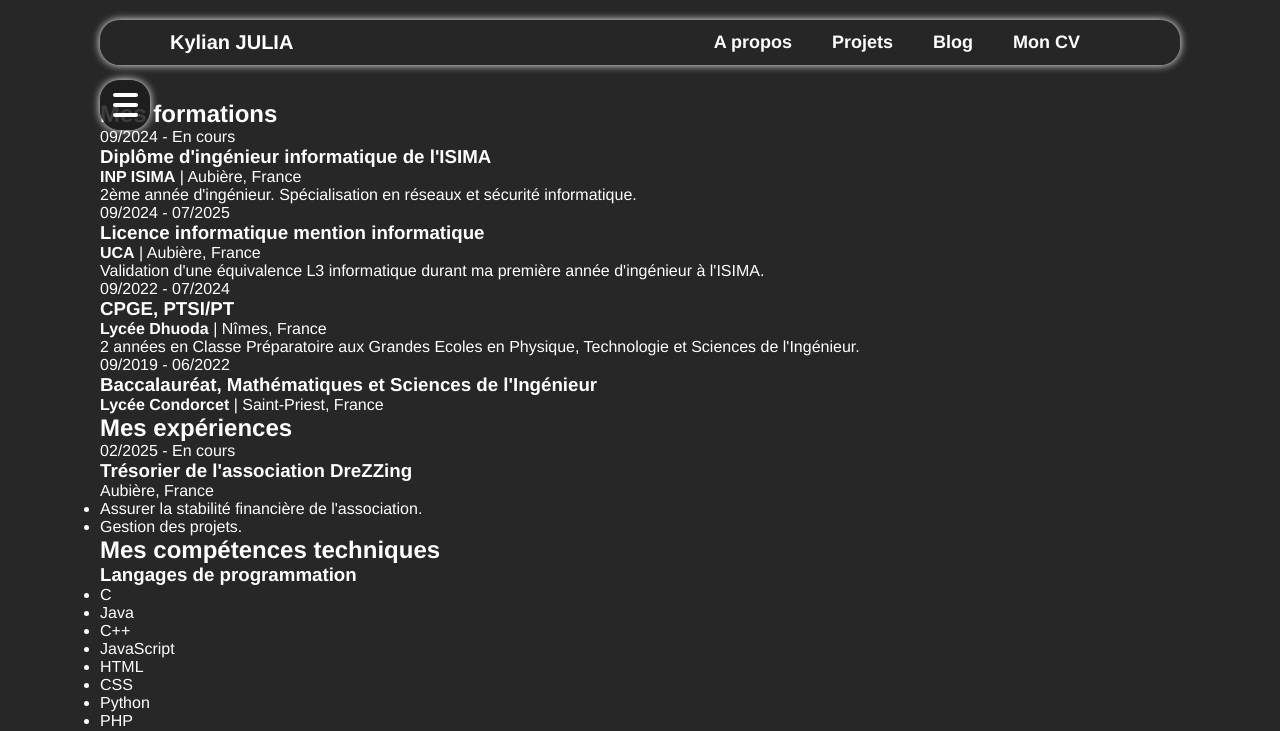
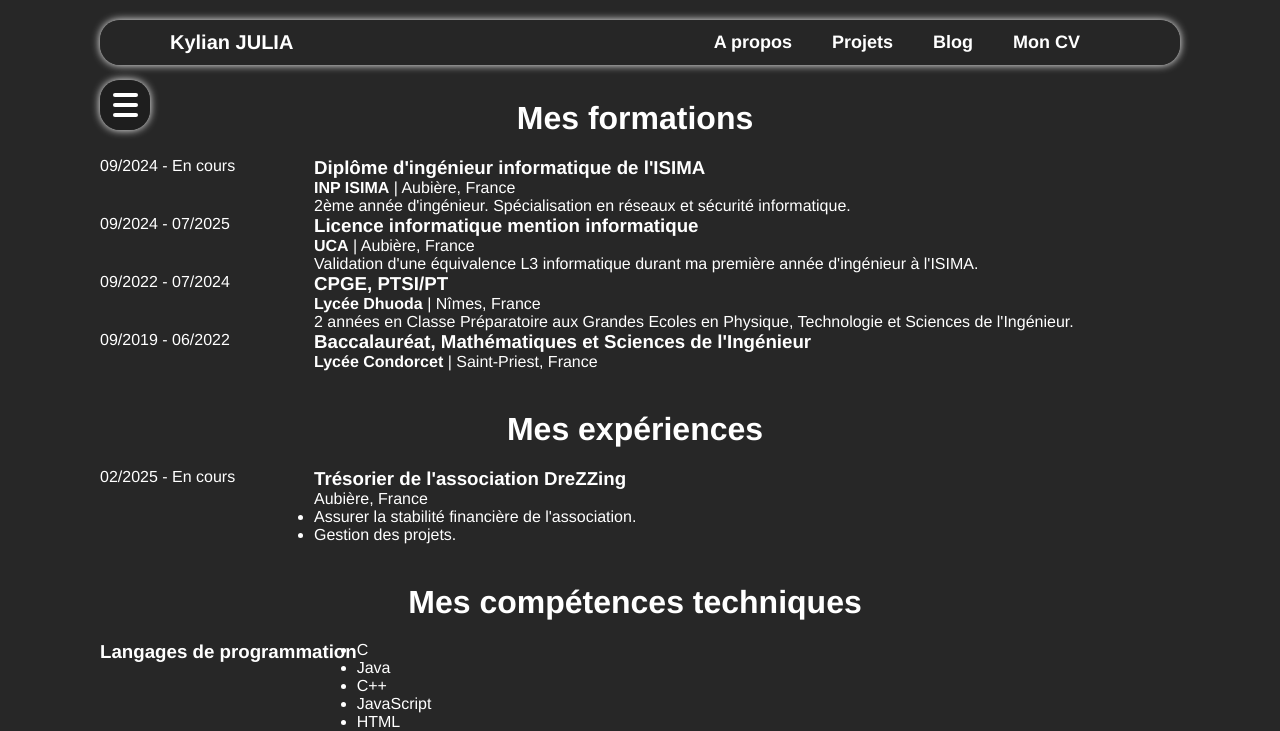
Before and after one commit to kylianjoff/kylianjulia, an Angular app in the folder kylianjulia/: page /about in a window 1280 px wide. Shown: the top 731 px of the page. Built offline with nearby package versions, Linux system fonts and the light colour scheme.

Commit message:
positionnement colonnes

```diff
--- a/kylianjulia/src/app/about/about.css
+++ b/kylianjulia/src/app/about/about.css
@@ -58,4 +58,26 @@ main {
 .content {
     padding : 20px;
     margin: 0 80px;
+    display: flex;
+    flex-direction: column;
+    gap: 40px;
 }
+
+section h2 {
+    font-size: 32px;
+    margin-bottom: 20px;
+    text-align: center;
+}
+
+.formation, .experience, .competence {
+    display: flex;
+    flex-direction: row;
+}
+
+.col-g {
+    width: 20vw;
+}
+
+.col-d {
+    width: 80vw;
+}
```
